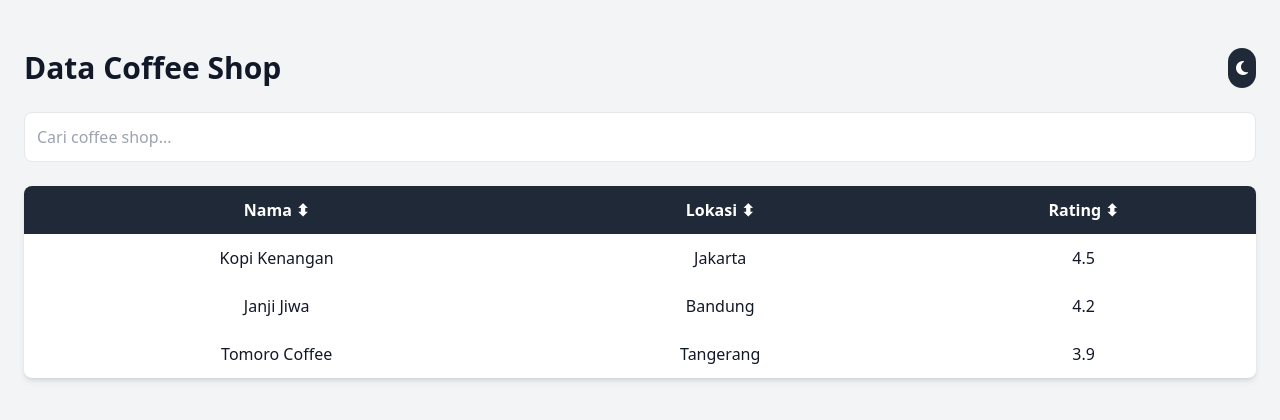
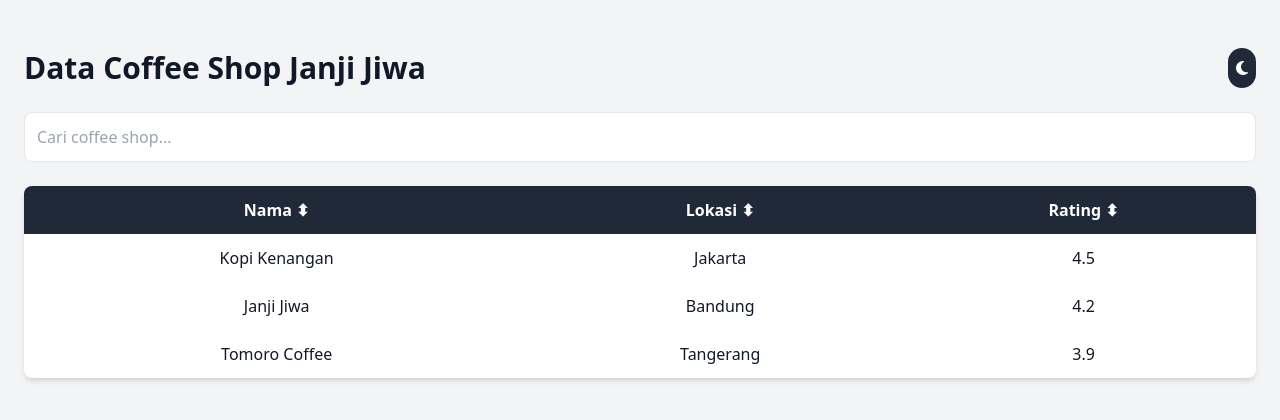
Before and after one commit to JovanVito/coffee-shop-website, a plain HTML site: page index.html in a window 1280 px wide. Drawn offline with nearby package versions, Linux system fonts and the light colour scheme.

Commit message:
index.html

```diff
--- a/index.html
+++ b/index.html
@@ -15,7 +15,7 @@
 <body class="bg-gray-100 dark:bg-gray-900 text-gray-900 dark:text-white">
     <div class="container mx-auto p-6">
         <header class="flex justify-between items-center py-6">
-            <h1 class="text-3xl font-bold">Data Coffee Shop</h1>
+            <h1 class="text-3xl font-bold">Data Coffee Shop Janji Jiwa</h1>
             <button id="dark-mode-toggle" class="p-2 bg-gray-800 text-white rounded-full">
                 <i class="fas fa-moon"></i>
             </button>
```
